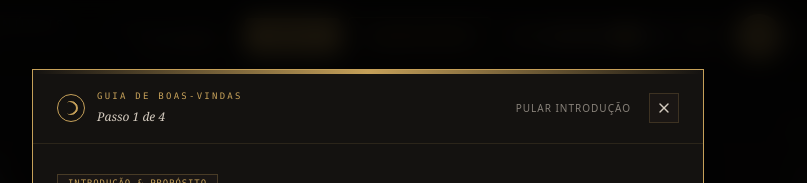
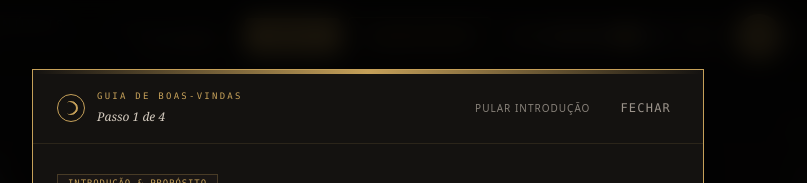
Before and after one commit to dimenuvel/Evangelho-das-Dimenuveis-Som, a React (Vite) app: page / in a window 1280 px wide. Shown: the top 183 px of the page, without its empty margins (272-1079 px from the left). Built offline with nearby package versions, Linux system fonts and the light colour scheme.

Commit message:
refactor: remove explicit X icons from modal headers
Standardize UI by removing individual X icon buttons in favor of more cohesive header layouts and text-based close actions for a cleaner aesthetic.

```diff
--- a/src/components/PhilosophicalGuide/GuideModal.tsx
+++ b/src/components/PhilosophicalGuide/GuideModal.tsx
@@ -1,5 +1,5 @@
 import React from 'react';
-import { X, BookOpen, ShieldAlert, Sparkles, Headphones, Compass } from 'lucide-react';
+import { BookOpen, ShieldAlert, Sparkles, Headphones, Compass } from 'lucide-react';
 import { DIMENUVEIS_INFO } from '../../presets/dimenuveisPresets';
 import { useTheme } from '../../context/ThemeContext';
 
@@ -19,18 +19,10 @@ export const GuideModal: React.FC<GuideModalProps> = ({ isOpen, onClose, onOpenT
         id="philosophical-guide-modal"
         className="relative w-full max-w-2xl max-h-[85vh] overflow-y-auto bg-[#141210] border border-[#C5A059] p-6 sm:p-8 text-[#D4CBBF] shadow-2xl space-y-6"
       >
-        {/* Close Button */}
-        <button
-          id="close-guide-modal-btn"
-          onClick={onClose}
-          className="absolute top-5 right-5 p-2 border border-[#C5A05933] bg-[#1A1614] text-[#D4CBBF] hover:text-[#C5A059] hover:border-[#C5A059] transition-colors"
-        >
-          <X className="w-4 h-4" />
-        </button>
-
-        {/* Title */}
-        <div className="flex items-center gap-3 border-b border-[#C5A05922] pb-4">
-          <div className="w-10 h-10 border border-[#C5A059] bg-[#1A1614] flex items-center justify-center text-[#C5A059]">
+        {/* Title & Close Bar */}
+        <div className="flex items-center justify-between gap-4 border-b border-[#C5A05922] pb-4">
+          <div className="flex items-center gap-3 min-w-0">
+            <div className="w-10 h-10 border border-[#C5A059] bg-[#1A1614] flex items-center justify-center text-[#C5A059] shrink-0">
               <BookOpen className="w-5 h-5" />
             </div>
             <div>
@@ -43,6 +35,15 @@ export const GuideModal: React.FC<GuideModalProps> = ({ isOpen, onClose, onOpenT
             </div>
           </div>
 
+          <button
+            id="close-guide-modal-btn"
+            onClick={onClose}
+            className="text-xs font-mono uppercase tracking-widest text-[#D4CBBF]/70 hover:text-[#C5A059] bg-transparent transition-colors px-2 py-1 shrink-0"
+          >
+            Fechar
+          </button>
+        </div>
+
         {/* Essential Disclaimers */}
         <div className="p-4 bg-[#1A1614] border border-[#C5A05944] text-xs text-[#D4CBBF] space-y-2">
           <div className="flex items-center gap-2 font-serif text-[#C5A059] uppercase tracking-wider text-[11px]">
@@ -51,9 +52,6 @@ export const GuideModal: React.FC<GuideModalProps> = ({ isOpen, onClose, onOpenT
           </div>
           <p className="leading-relaxed opacity-80">
             • <strong>Ferramenta experimental de áudio</strong> para atenção, contemplação e prática pessoal.
-          </p>
-          <p className="leading-relaxed opacity-80">
-            • <strong>As configurações são experimentais e contemplativas; não constituem tratamento médico.</strong> O som não cura doenças, não trata ansiedade ou depressão de forma clínica nem altera a consciência de modo medicinalmente certificado.
           </p>
           <p className="leading-relaxed opacity-80">
             • As <em>Sete Dimenúveis</em> são conceitos filosóficos e simbólicos do Evangelho, não diagnósticos nem prescrições neurológicas.
--- a/src/components/PresetManager/PresetModal.tsx
+++ b/src/components/PresetManager/PresetModal.tsx
@@ -1,7 +1,6 @@
 import React, { useState, useRef } from 'react';
 import { SoundPreset, AudioLayer } from '../../types';
 import {
-  X,
   BookmarkPlus,
   Download,
   Upload,
@@ -103,19 +102,10 @@ export const PresetModal: React.FC<PresetModalProps> = ({
         id="preset-manager-modal"
         className="relative w-full max-w-3xl max-h-[90vh] overflow-y-auto bg-[#141210] border border-[#C5A059] p-6 sm:p-8 text-[#D4CBBF] shadow-2xl space-y-6"
       >
-        {/* Close Button */}
-        <button
-          id="close-preset-modal-btn"
-          onClick={onClose}
-          className="absolute top-5 right-5 p-2 border border-[#C5A05933] bg-[#1A1614] text-[#D4CBBF] hover:text-[#C5A059] hover:border-[#C5A059] transition-colors"
-        >
-          <X className="w-4 h-4" />
-        </button>
-
         {/* Header */}
-        <div className="flex items-center justify-between gap-3 border-b border-[#C5A05922] pb-4">
+        <div className="flex flex-col sm:flex-row sm:items-center justify-between gap-4 border-b border-[#C5A05922] pb-4">
           <div className="flex items-center gap-3">
-            <div className="w-9 h-9 border border-[#C5A059] bg-[#1A1614] flex items-center justify-center text-[#C5A059]">
+            <div className="w-9 h-9 border border-[#C5A059] bg-[#1A1614] flex items-center justify-center text-[#C5A059] shrink-0">
               <BookmarkPlus className="w-5 h-5" />
             </div>
             <div>
@@ -128,6 +118,7 @@ export const PresetModal: React.FC<PresetModalProps> = ({
             </div>
           </div>
 
+          <div className="flex items-center gap-3 self-end sm:self-center">
             <button
               id="toggle-save-form-btn"
               onClick={() => setShowSaveForm(!showSaveForm)}
@@ -135,6 +126,15 @@ export const PresetModal: React.FC<PresetModalProps> = ({
             >
               {showSaveForm ? 'Cancelar' : '+ Salvar Atual'}
             </button>
+
+            <button
+              id="close-preset-modal-btn"
+              onClick={onClose}
+              className="text-xs font-mono uppercase tracking-widest text-[#D4CBBF]/70 hover:text-[#C5A059] bg-transparent transition-colors px-2 py-1"
+            >
+              Fechar
+            </button>
+          </div>
         </div>
 
         {/* Feedback Alert */}
--- a/src/components/Tour/SplashScreenTour.tsx
+++ b/src/components/Tour/SplashScreenTour.tsx
@@ -1,6 +1,5 @@
 import React, { useState } from 'react';
 import {
-  X,
   Compass,
   Headphones,
   Sliders,
@@ -202,7 +201,7 @@ export const SplashScreenTour: React.FC<SplashScreenTourProps> = ({
             </div>
           </div>
 
-          <div className="flex items-center gap-2">
+          <div className="flex items-center gap-3">
             <button
               id="skip-tour-header-btn"
               onClick={handleSkip}
@@ -213,10 +212,10 @@ export const SplashScreenTour: React.FC<SplashScreenTourProps> = ({
             <button
               id="close-tour-modal-btn"
               onClick={handleSkip}
-              className="p-1.5 border border-[#C5A05933] bg-[#1A1614] text-[#D4CBBF] hover:text-[#C5A059] hover:border-[#C5A059] transition-colors"
+              className="text-xs font-mono uppercase tracking-widest text-[#D4CBBF]/70 hover:text-[#C5A059] bg-transparent transition-colors px-2 py-1"
               title="Fechar Guia"
             >
-              <X className="w-4 h-4" />
+              Fechar
             </button>
           </div>
         </div>
```
Lines whose indentation alone changed are shown as unchanged.
